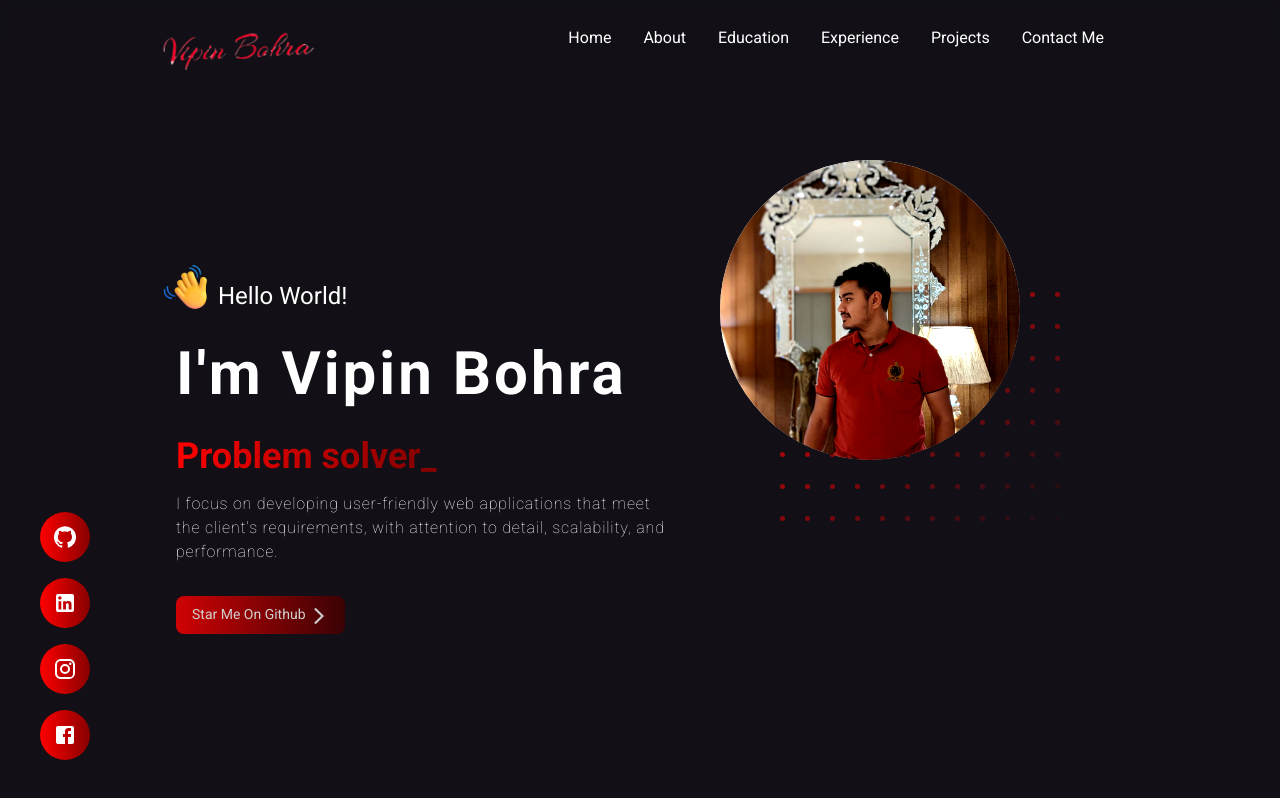
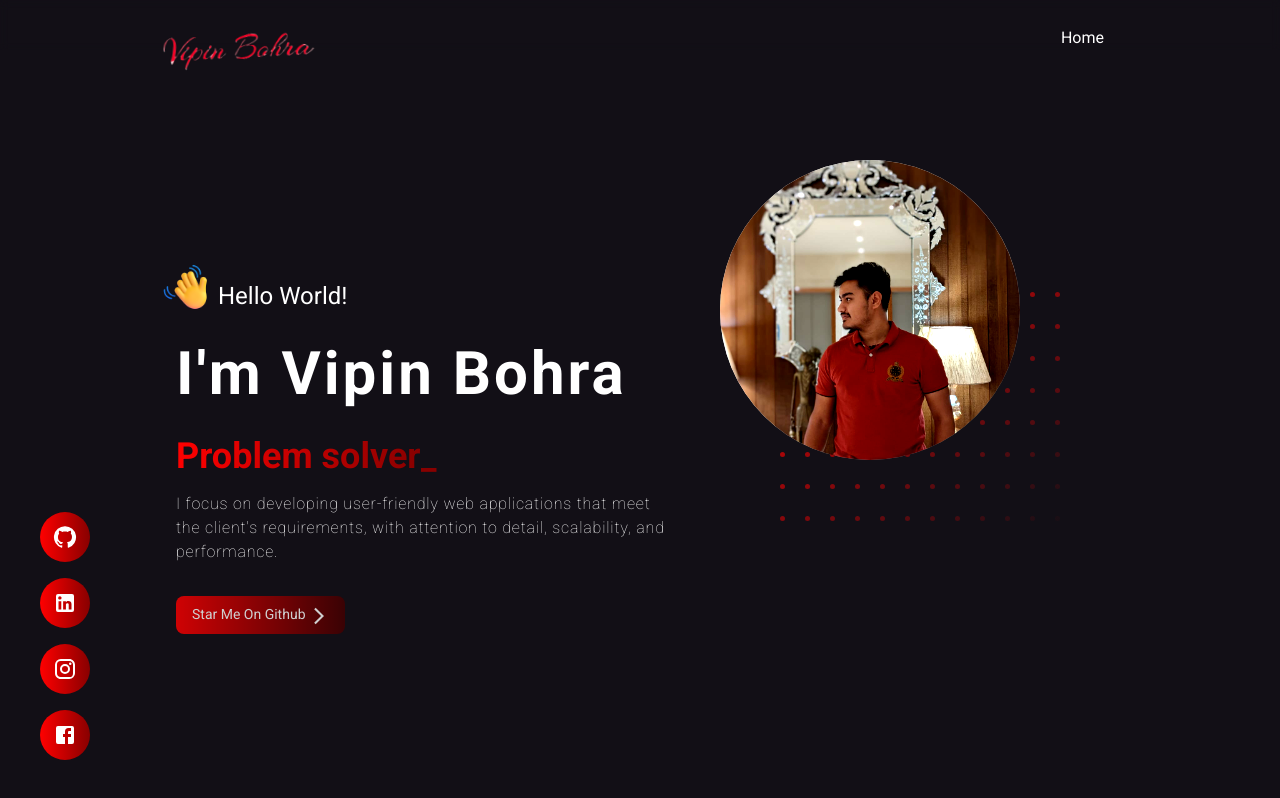
Before and after one commit to VIPIN24BOHRA/portfolio_template, a Next.js app: page / in a window 1280 px wide. Built offline with nearby package versions, Linux system fonts and the light colour scheme.

Commit message:
refactor: show only valid links in header

```diff
--- a/components/Header/header.tsx
+++ b/components/Header/header.tsx
@@ -12,11 +12,11 @@ export default function Header() {
 
       <ul className="flex flex-row">
         <li className="mx-4 cursor-pointer">Home</li>
-        <li className="mx-4 cursor-pointer">About</li>
+        {/* <li className="mx-4 cursor-pointer">About</li>
         <li className="mx-4 cursor-pointer">Education</li>
         <li className="mx-4 cursor-pointer">Experience</li>
         <li className="mx-4 cursor-pointer">Projects</li>
-        <li className="mx-4 cursor-pointer">Contact Me</li>
+        <li className="mx-4 cursor-pointer">Contact Me</li> */}
       </ul>
     </nav>
   );
```
